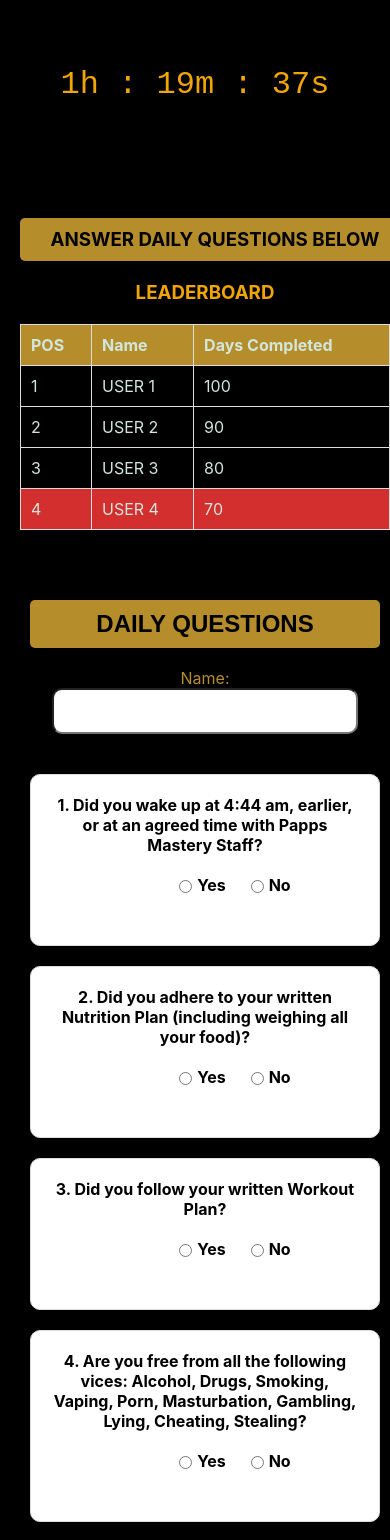
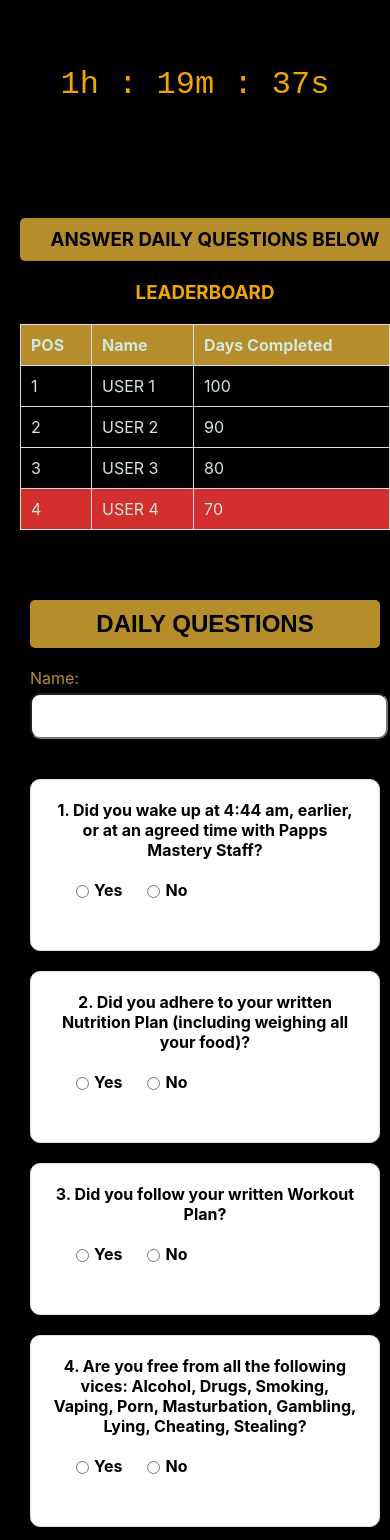
Before and after one commit to datadiego/papps-self-mastery, a React (Create React App) app: page / in a window 390 px wide. Shown: the top 1540 px of the page. Built offline with nearby package versions, Linux system fonts and the light colour scheme; the HTML template or start-up script is replaced by a standard one.

Commit message:
Updated CSS for form alignment and responsiveness

```diff
--- a/src/styles/TaskForm.css
+++ b/src/styles/TaskForm.css
@@ -11,13 +11,16 @@
 
 .form-group {
     background-color: #000;
+    display: flex;
+    flex-direction: column;
+    align-items: flex-start; /* Ensure alignment starts from the left */
 }
 
 .widths {
     border-collapse: collapse;
     margin-bottom: 20px;
     table-layout: auto;
-    width: 85%;
+    width: 100%; /* Make input field take full width */
     text-align: center;
     height: 40px;
     border-radius: 10px;
@@ -47,6 +50,7 @@
 
 .form-group label {
     color: #b58d2b;
+    margin-bottom: 5px;
 }
 
 .questions {
@@ -71,10 +75,11 @@
 .radio-group {
     padding: 20px;
     display: flex;
+    flex-direction: row;
     gap: 20px;
     align-content: center;
     margin: auto;
-    max-width: 20%;
+    max-width: 100%; /* Adjusted for better responsiveness */
 }
 
 .radio-group label {
```
